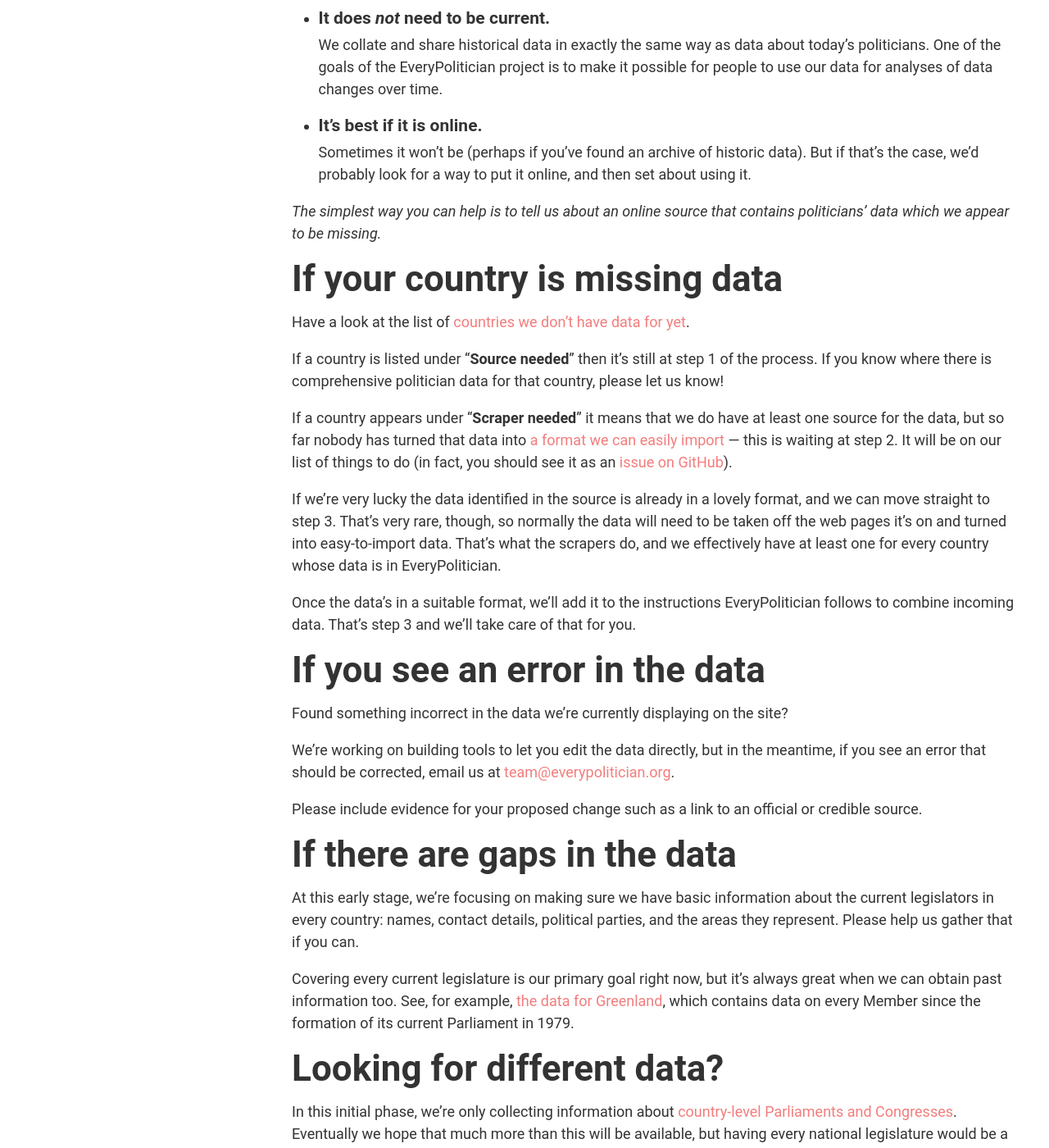
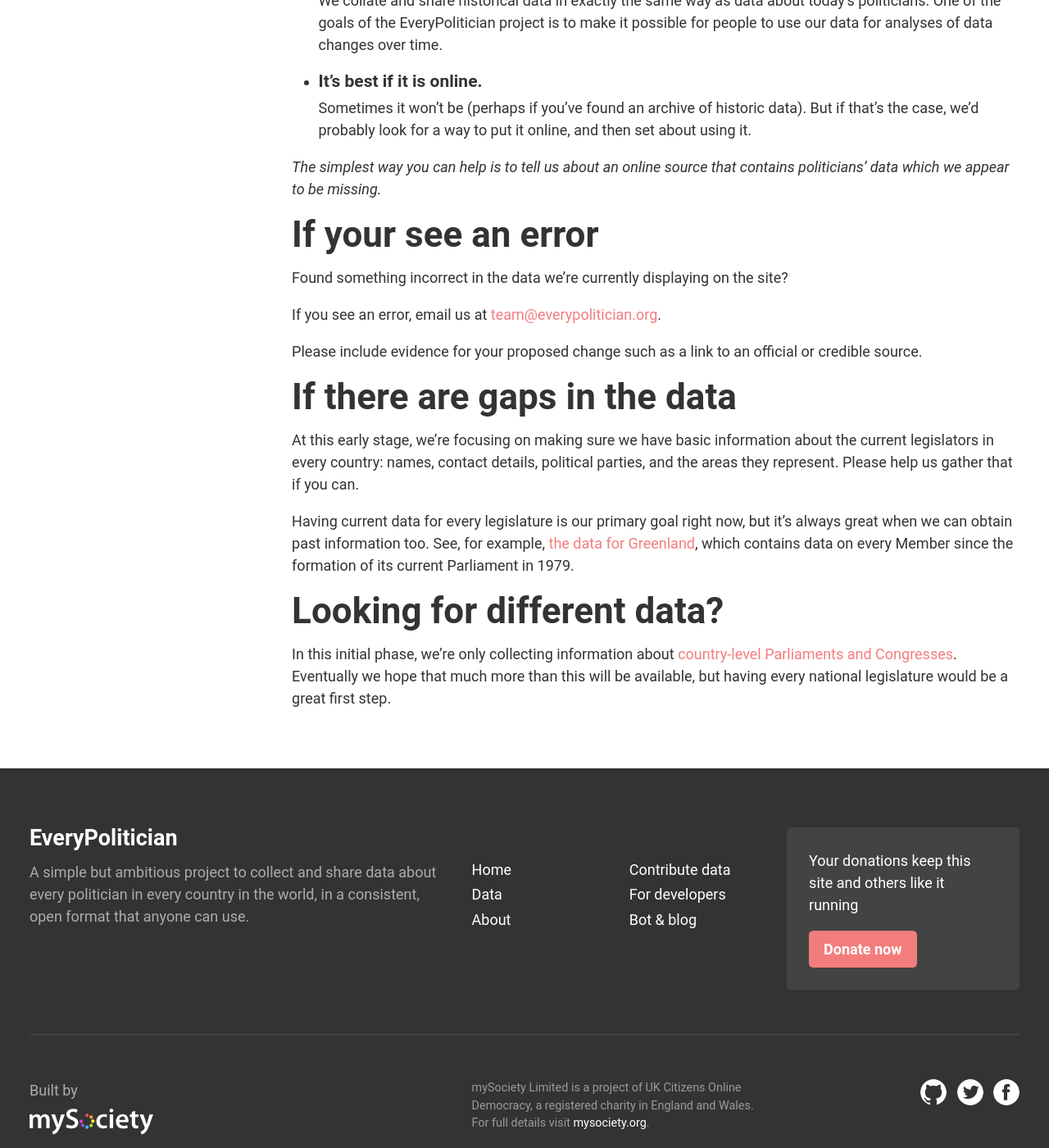
Before and after one commit to everypolitician/everypolitician-docs, a Jekyll site: the page built from contribute.html, in a window 1280 px wide and 1400 px high, scrolled down 1970 px. Shown: the whole window at 82% size. Built offline with Jekyll 4.4.1, drawn with Linux system fonts in a browser that asks for light colours; nearby versions of some CDN libraries; some of the changed text lies outside the part shown.

Commit message:
Remove 'submitting' page
We don't really want people providing data in this format any more.
Ideally we'll have a page telling them about how to add to Wikidata, but
as a first step, simply remove this page, and the links to it.

```diff
--- a/_includes/navigation.html
+++ b/_includes/navigation.html
@@ -10,7 +10,6 @@
         <li><a href="data_structure.html">Data structure</a></li>
         <li><a href="repo_structure.html">Getting most recent data</a></li>
         <li><a href="use_the_data.html">Using the data</a></li>
-        <li><a href="submitting.html">How we import data</a></li>
         <li><a href="bot.html" class="link--epbot">EveryPolitician bot</a></li>
       </ul>
   </li>
--- a/contribute.html
+++ b/contribute.html
@@ -25,13 +25,9 @@
     know where there’s a source of data we’re currently lacking
   </li>
   <li>
-    have some or all of the data we’re looking for, or can put us in
+    or have some or all of the data we’re looking for, or can put us in
     touch with a group who has it, or even just know where we can find
     it in a reasonably well-structured form
-  </li>
-  <li>
-    or want to write a scraper that converts data from such a source
-    into the <a href="submitting.html">simple CSV format</a> we prefer to import
   </li>
 </ul>
 <p>
@@ -145,49 +140,13 @@
   </em>
 </p>
 
-<h2>If your country is missing data</h2>
-<p>
-  Have a look at the list of
-  <a href="http://everypolitician.org/needed.html">countries we don’t
-  have data for yet</a>.
-</p>
-<p>
-  If a country is listed under &ldquo;<strong>Source
-  needed</strong>&rdquo; then it’s still at step 1 of the process. If
-  you know where there is comprehensive politician data for that
-  country, please let us know!
-</p>
-<p>
-  If a country appears under &ldquo;<strong>Scraper
-  needed</strong>&rdquo; it means that we do have at least one source
-  for the data, but so far nobody has turned that data into <a
-  href="submitting.html">a format we can easily import</a> &mdash; this
-  is waiting at step 2. It will be on our list of things to do (in
-  fact, you should see it as an
-  <a href="https://github.com/everypolitician/everypolitician-data/issues?q=is%3Aopen+label%3A%22To+Find%22++label%3A%22New+country%22+">issue
-  on GitHub</a>).
-</p>
-<p>
-  If we’re very lucky the data identified in the source is already in a
-  lovely format, and we can move straight to step 3. That’s very rare,
-  though, so normally the data will need to be taken off the web pages it’s on
-  and turned into easy-to-import data. That’s what the scrapers do, and we
-  effectively have at least one for every country whose data is in
-  EveryPolitician.
-</p>
-<p>
-  Once the data’s in a suitable format, we’ll add it to the instructions
-  EveryPolitician follows to combine incoming data. That’s step 3 and we’ll
-  take care of that for you.
-</p>
+<h2>If your see an error</h2>
 
-<h2>If you see an error in the data</h2>
 <p>
   Found something incorrect in the data we’re currently displaying on the site?
 </p>
 <p>
-  We’re working on building tools to let you edit the data directly, but in the
-  meantime, if you see an error that should be corrected, email us at <a
+  If you see an error, email us at <a
   href="mailto:team@everypolitician.org">team@everypolitician.org</a>.
 </p>
 <p>
@@ -202,7 +161,7 @@
 contact details, political parties, and the areas they represent.
 Please help us gather that if you can.</p>
 
-<p>Covering every current legislature is our primary goal right now,
+<p>Having current data for every legislature is our primary goal right now,
 but it’s always great when we can obtain past information too. See,
 for example, <a href="http://everypolitician.org/greenland/">the data for Greenland</a>, which
 contains data on every Member since the formation of its current
```
Also changed, not shown: other parts of contribute.html (+1 -2 lines), submitting.html (deleted, +0 -152 lines).
